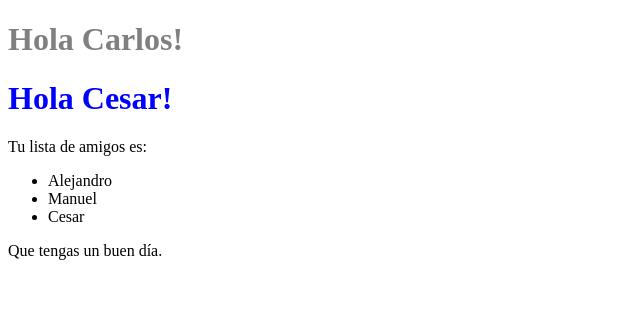
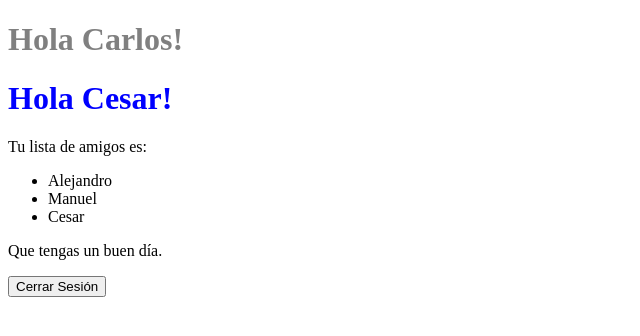
Before and after one commit to rodrigoenriquealfaro/aprendiendo_react, a React (Vite) app: page / in a window 1280 px wide. Shown: the top 336 px of the page, without its empty margins (0-640 px from the left). Built offline with nearby package versions, Linux system fonts and the light colour scheme.

Commit message:
Estado de los Componentes useState

```diff
--- a/src/App.jsx
+++ b/src/App.jsx
@@ -1,11 +1,22 @@
+import { useState } from 'react'
 import Usuario from "./components/Usuario"
 
 const App = () => {
-    const sesion = true
+    const [sesion, cambiarEstadoSesion] = useState(true)
 
     return (
         <>
-            {sesion ? <Usuario /> : <p>No has iniciado sesión</p>}
+            {sesion ?
+                <div>
+                    <Usuario />
+                    <button onClick={() => cambiarEstadoSesion(false)}>Cerrar Sesión</button>
+                </div>
+                :
+                <div>
+                    <p>No has iniciado sesión</p>
+                    <button onClick={() => cambiarEstadoSesion(true)}>Iniciar Sesión</button>
+                </div>
+            }
         </>
     )
 }
```
